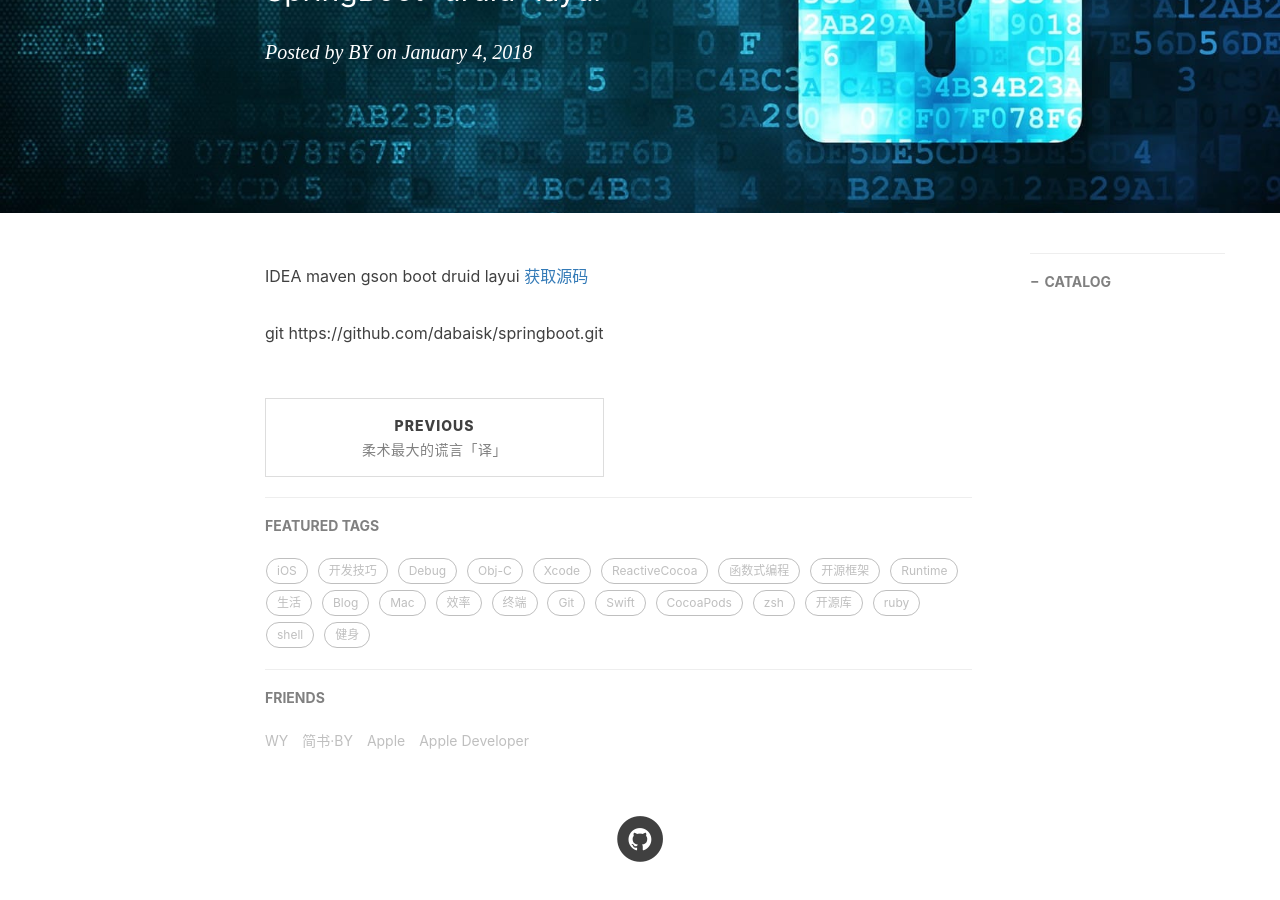
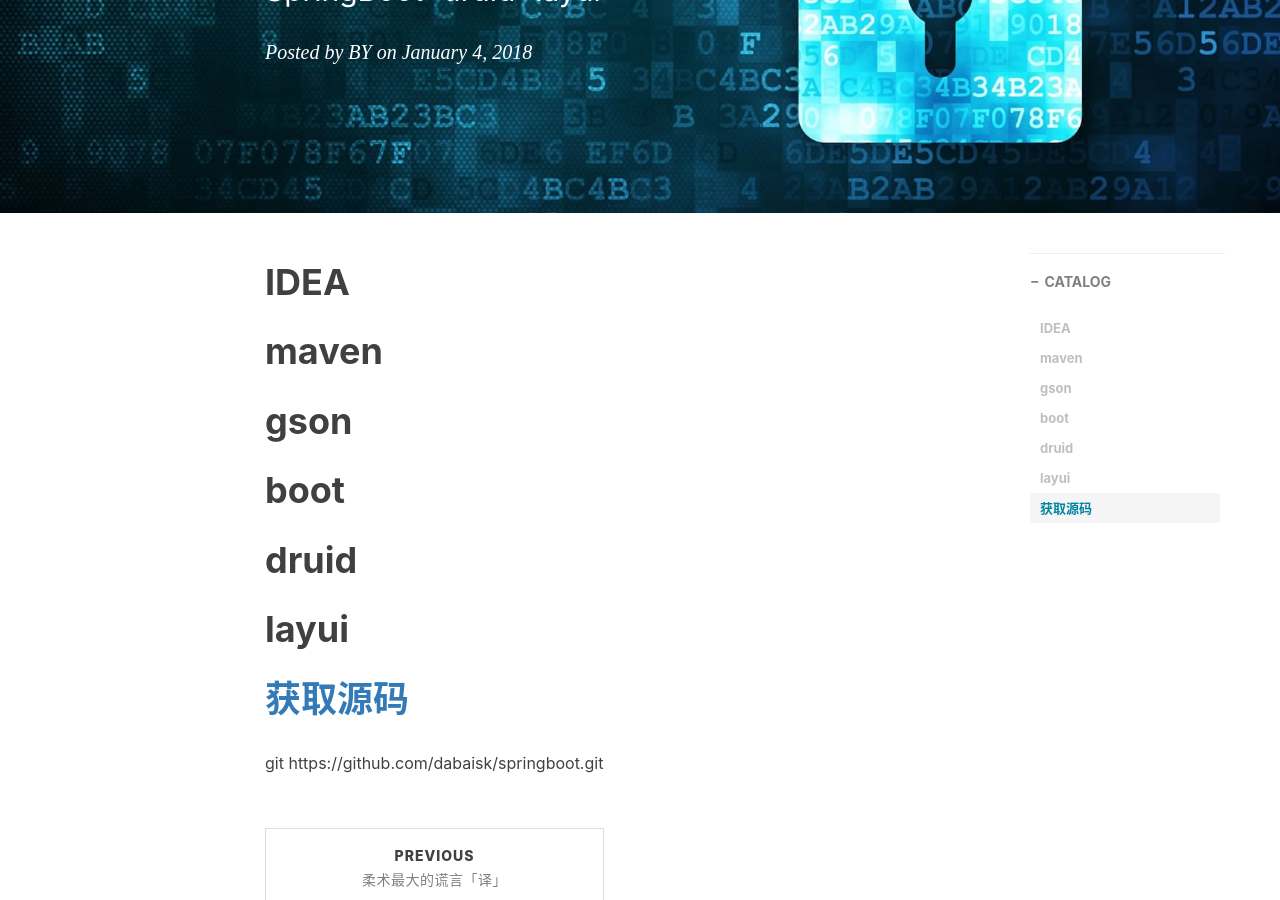
Before and after one commit to dabaisk/dabaisk.github.io, a Jekyll site: the page built from _posts/2018-09-10-SpringBoot+druid+layui.md, in a window 1280 px wide and 900 px high, scrolled down 310 px. Built offline with Jekyll 4.4.1, drawn with Linux system fonts in a browser that asks for light colours; nearby versions of some CDN libraries; comment, search, counter and statistics services are not loaded.

Commit message:
Update 2018-09-10-SpringBoot+druid+layui.md

```diff
--- a/_posts/2018-09-10-SpringBoot+druid+layui.md
+++ b/_posts/2018-09-10-SpringBoot+druid+layui.md
@@ -12,12 +12,13 @@ tags:
     - layui
     - IDEA
 ---
-IDEA
-maven
-gson
-boot
-druid
-layui
-[获取源码](https://github.com/dabaisk/springboot)
+
+# IDEA
+# maven
+# gson
+# boot
+# druid
+# layui
+# [获取源码](https://github.com/dabaisk/springboot)
 
 git https://github.com/dabaisk/springboot.git
```
